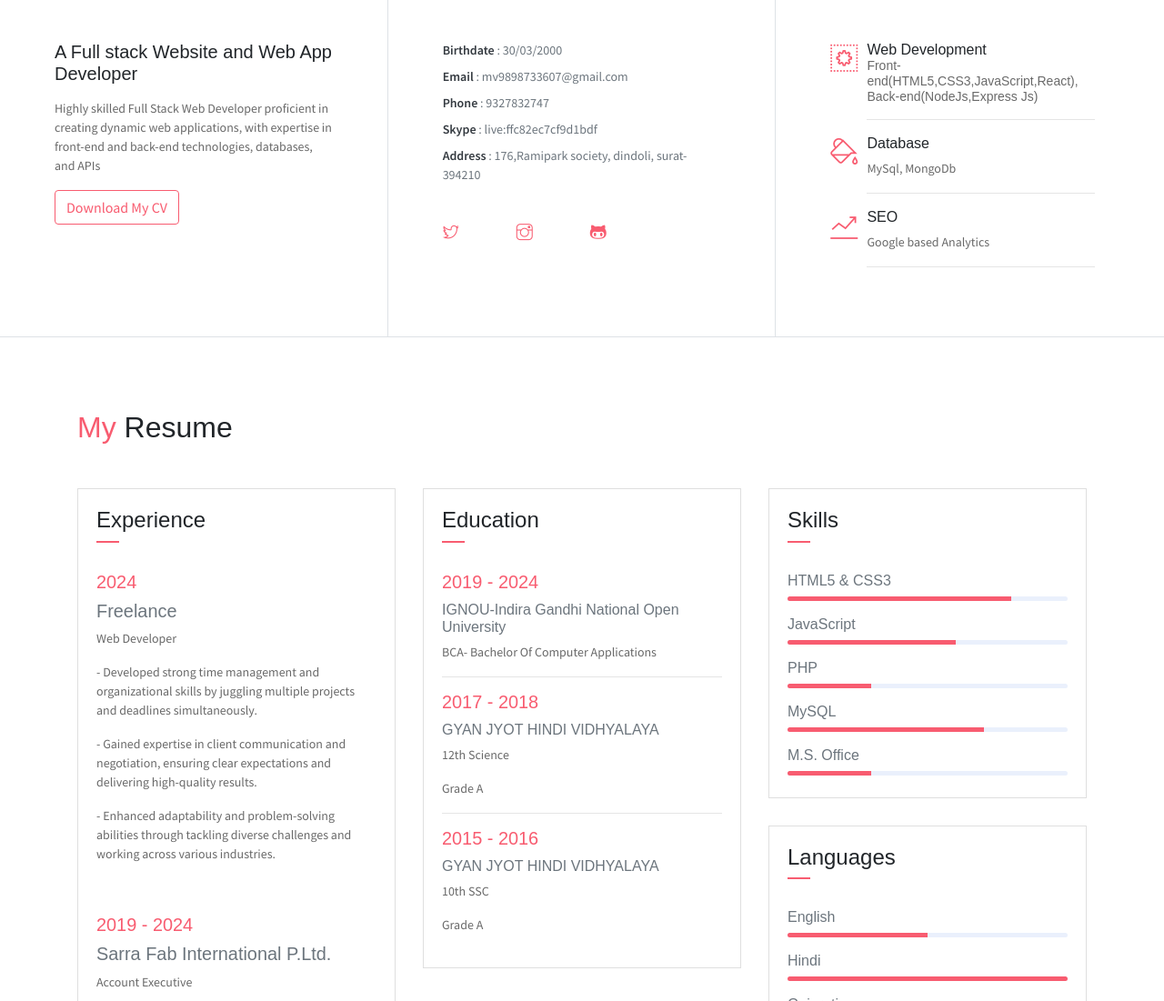
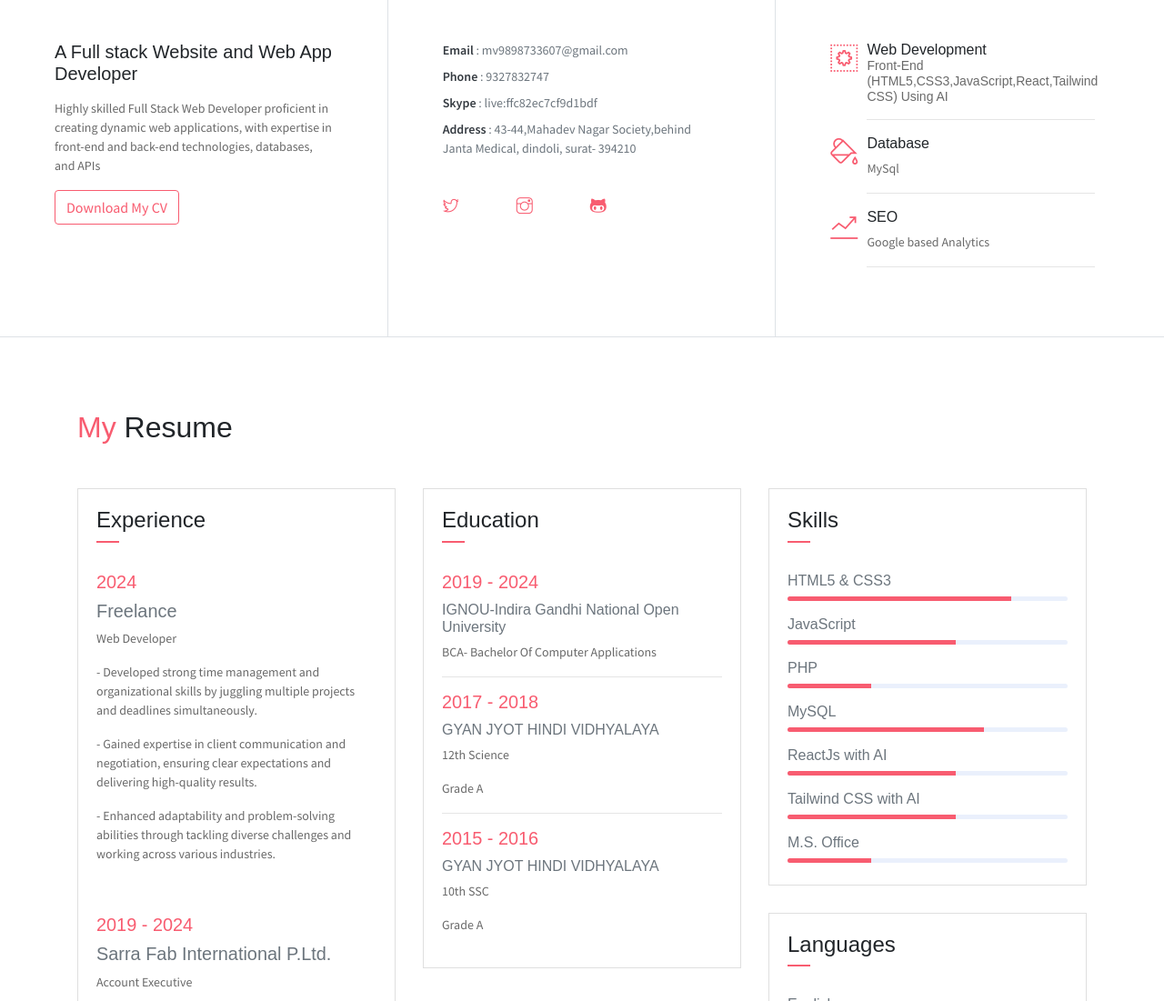
Before and after one commit to mithlesh-vishwakarma/my_portfolio, a plain HTML site: page index.html in a window 1280 px wide. Shown: the part 823-1924 px from the top of the page at 91% size. Drawn offline with Linux system fonts and the light colour scheme; some icons are missing.

Commit message:
updated-some infomations

```diff
--- a/assets/js/johndoe.js
+++ b/assets/js/johndoe.js
@@ -141,7 +141,7 @@ function initMap() {
 
 function printPDF() {
   const iframe = document.getElementById('pdf-frame');
-  iframe.src = 'assets/imgs/vishwakarma mithlesh (resume).pdf';
+  iframe.src = 'assets/imgs/resume-mithlesh-vishwakarma.pdf';
   iframe.onload = function () {
     iframe.contentWindow.focus();
     iframe.contentWindow.print();
--- a/index.html
+++ b/index.html
@@ -19,12 +19,10 @@
     <header class="header">
         <div class="container">
             <ul class="social-icons pt-3">
-                <!-- <li class="social-item"><a class="social-link text-light" href="#"><i class="ti-facebook"
-                            aria-hidden="true"></i></a></li> -->
+
                 <li class="social-item"><a class="social-link text-light" href="https://x.com/Mithles08742315" target="_blank"><i
                             class="ti-twitter" aria-hidden="true"  ></i></a></li>
-                <!-- <li class="social-item"><a class="social-link text-light" href="#"><i class="ti-google"
-                            aria-hidden="true"></i></a></li> -->
+
                 <li class="social-item"><a class="social-link text-light"
                         href="https://www.instagram.com/_ordinary_coder_/" target="_blank"><i class="ti-instagram"
                             aria-hidden="true"></i></a></li>
@@ -92,7 +90,7 @@
                 <h5 class="mb-3">A Full stack Website and Web App Developer</h5>
                 <p class="mt-20">Highly skilled Full Stack Web Developer proficient in creating dynamic web
                     applications, with expertise in front-end and back-end technologies, databases, and APIs</p>
-                <a href="assets/imgs/vishwakarma mithlesh (resume).pdf" download target="_blank"> <button
+                <a href="assets/imgs/resume-mithlesh-vishwakarma.pdf" download target="_blank"> <button
                         class="btn btn-outline-danger"><i class="icon-down-circled2 "></i>Download My
                         CV</button> </a>
             </div>
@@ -100,11 +98,10 @@
                 <h3 class="font-weight-light">Personal Info</h3>
                 <span class="line mb-5"></span>
                 <ul class="mt40 info list-unstyled">
-                    <li><span>Birthdate</span> : 30/03/2000</li>
                     <li><span>Email</span> : mv9898733607@gmail.com</li>
                     <li><span>Phone</span> : 9327832747</li>
                     <li><span>Skype</span> : live:ffc82ec7cf9d1bdf</li>
-                    <li><span>Address</span> : 176,Ramipark society, dindoli, surat- 394210</li>
+                    <li><span>Address</span> : 43-44,Mahadev Nagar Society,behind Janta Medical, dindoli, surat- 394210</li>
                 </ul>
                 <ul class="social-icons pt-3">
                     <!-- <li class="social-item"><a class="social-link" href="#"><i class="ti-facebook"
@@ -125,8 +122,8 @@
                 <div class="row">
                     <div class="col-1 text-danger pt-1"><i class="ti-widget icon-lg"></i></div>
                     <div class="col-10 ml-auto mr-3">
-                        <h6>Web Development <p class="subtitle"> Front-end(HTML5,CSS3,JavaScript,React),
-                                Back-end(NodeJs,Express Js)</p>
+                        <h6>Web Development <p class="subtitle"> Front-End (HTML5,CSS3,JavaScript,React,Tailwind CSS) Using AI
+                    </p>
                             <hr>
                     </div>
                 </div>
@@ -134,7 +131,7 @@
                     <div class="col-1 text-danger pt-1"><i class="ti-paint-bucket icon-lg"></i></div>
                     <div class="col-10 ml-auto mr-3">
                         <h6>Database</h6>
-                        <p class="subtitle">MySql, MongoDb</p>
+                        <p class="subtitle">MySql</p>
                         <hr>
                     </div>
                 </div>
@@ -186,16 +183,7 @@
                                 and working across various industries.</P>
                         </div>
                         <div class="card-body">
-                            <!-- <h6 class="title text-danger">2017 - Present</h6>
-                            <P>UX Developer</P>
-                            <P class="subtitle">Lorem ipsum dolor sit amet, consectetur adipisicing elit. Nostrum
-                                recusandae, cupiditate ullam dolor ratione repellendus.aliquid repudiandae saepe!.</P>
-                            <hr>
-                            <h6 class="title text-danger">2016 - 2017</h6>
-                            <P>Front-end Developer</P>
-                            <P class="subtitle">Lorem ipsum dolor sit amet, consectetur adipisicing elit. Nostrum
-                                recusandae, cupiditate ullam dolor ratione repellendus.aliquid repudiandae saepe!.</P>
-                            <hr> -->
+
                             <h6 class="title text-danger">2019 - 2024</h6>
                             <h6 class="title text-muted">Sarra Fab International P.Ltd.</h6>
                             <P>Account Executive</P>
@@ -261,11 +249,16 @@
                                 <div class="progress-bar bg-danger" role="progressbar" style="width: 70%"
                                     aria-valuenow="75" aria-valuemin="0" aria-valuemax="100"></div>
                             </div>
-                            <!-- <h6>ReactJs</h6>
+                            <h6>ReactJs with AI</h6>
                             <div class="progress mb-3">
                                 <div class="progress-bar bg-danger" role="progressbar" style="width: 60%"
-                                    aria-valuenow="50" aria-valuemin="0" aria-valuemax="100"></div>
-                            </div> -->
+                                    aria-valuenow="40" aria-valuemin="0" aria-valuemax="100"></div>
+                            </div>
+                            <h6>Tailwind CSS with AI</h6>
+                            <div class="progress mb-3">
+                                <div class="progress-bar bg-danger" role="progressbar" style="width: 60%"
+                                    aria-valuenow="40" aria-valuemin="0" aria-valuemax="100"></div>
+                            </div>
                             <!-- <h6>NodeJs &amp; Express Js </h6>
                             <div class="progress mb-3">
                                 <div class="progress-bar bg-danger" role="progressbar" style="width: 70%"
```
Also changed, not shown: 2 other files.
